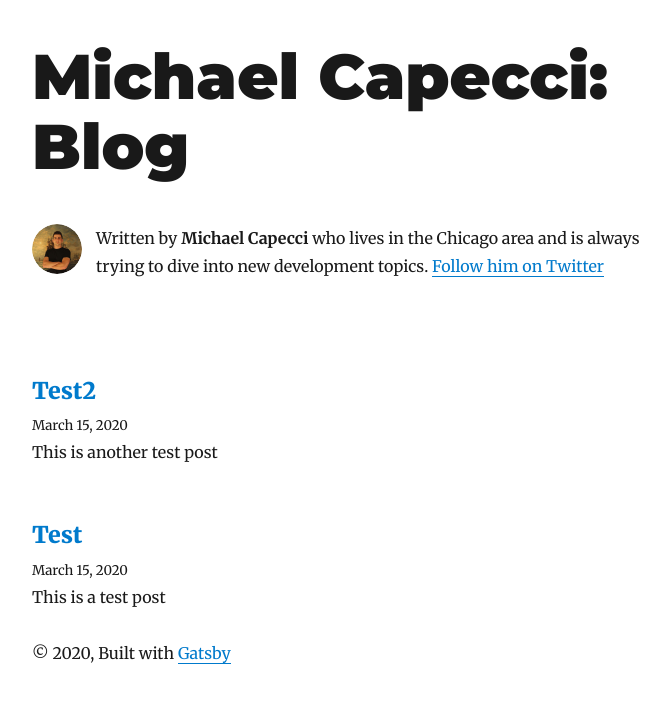
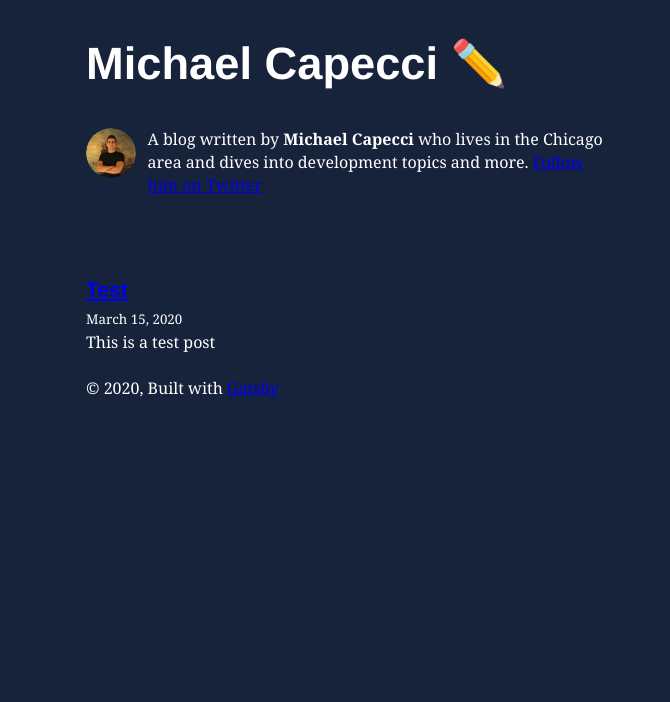
Before and after one commit to mjcapecci/blog, a Gatsby site: page / in a window 1280 px wide. Shown: the whole page, without its empty margins (293-963 px from the left). Built offline with nearby package versions, Linux system fonts and the light colour scheme; Gatsby itself is replaced by a stand-in of ours; some packages are replaced by stand-ins of ours.

Commit message:
adds dark theme and sets up titles and templates for production

```diff
--- a/content/blog/2020-03-15-test2.md
+++ /dev/null
@@ -1,10 +0,0 @@
----
-title: Test2
-date: 2020-03-15T22:43:51.937Z
-description: This is another test post
----
-## Testing!
-
-This is a test2 to see how thing's are going to work here.
-
-![Ruby from Ruby 2D](/img/ruby.png)
--- a/gatsby-browser.js
+++ b/gatsby-browser.js
@@ -3,3 +3,6 @@ import "typeface-montserrat"
 import "typeface-merriweather"
 
 import "prismjs/themes/prism.css"
+
+// global stylesheet
+import "./src/styles/app.scss"
--- a/gatsby-config.js
+++ b/gatsby-config.js
@@ -1,9 +1,9 @@
 module.exports = {
   siteMetadata: {
-    title: `Michael Capecci: Blog`,
+    title: `Michael Capecci ✏️`,
     author: {
       name: `Michael Capecci`,
-      summary: `who lives in the Chicago area and is always trying to dive into new development topics.`,
+      summary: `who lives in the Chicago area and dives into development topics and more.`,
     },
     description: `The blog of Michael Capecci.`,
     siteUrl: "https://optimistic-agnesi-270313.netlify.com/",
@@ -42,6 +42,7 @@ module.exports = {
               wrapperStyle: `margin-bottom: 1.0725rem`,
             },
           },
+          `gatsby-plugin-sass`,
           `gatsby-remark-prismjs`,
           `gatsby-plugin-netlify-cms`,
           `gatsby-remark-copy-linked-files`,
--- a/package.json
+++ b/package.json
@@ -11,6 +11,7 @@
     "gatsby-plugin-netlify-cms": "^4.1.41",
     "gatsby-plugin-offline": "^3.0.32",
     "gatsby-plugin-react-helmet": "^3.1.21",
+    "gatsby-plugin-sass": "^2.1.31",
     "gatsby-plugin-sharp": "^2.4.3",
     "gatsby-plugin-typography": "^2.3.21",
     "gatsby-remark-copy-linked-files": "^2.1.36",
@@ -22,6 +23,7 @@
     "gatsby-transformer-remark": "^2.6.48",
     "gatsby-transformer-sharp": "^2.3.13",
     "netlify-cms-app": "^2.11.29",
+    "node-sass": "^4.13.1",
     "prismjs": "^1.19.0",
     "react": "^16.12.0",
     "react-dom": "^16.12.0",
@@ -30,7 +32,7 @@
     "typeface-merriweather": "0.0.72",
     "typeface-montserrat": "0.0.75",
     "typography": "^0.16.19",
-    "typography-theme-wordpress-2016": "^0.16.19"
+    "typography-theme-funston": "^0.16.19"
   },
   "devDependencies": {
     "prettier": "^1.19.1"
--- a/src/components/bio.js
+++ b/src/components/bio.js
@@ -57,7 +57,7 @@ const Bio = () => {
         }}
       />
       <p>
-        Written by <strong>{author.name}</strong> {author.summary}
+        A blog written by <strong>{author.name}</strong> {author.summary}
         {` `}
         <a href={`https://twitter.com/${social.twitter}`}>
           Follow him on Twitter
--- /dev/null
+++ b/src/styles/app.scss
@@ -0,0 +1,8 @@
+body {
+  background: #17223b;
+  color: white;
+}
+
+a {
+  text-decoration: underline;
+}
--- a/src/utils/typography.js
+++ b/src/utils/typography.js
@@ -1,17 +1,7 @@
 import Typography from "typography"
-import Wordpress2016 from "typography-theme-wordpress-2016"
+import Funston from "typography-theme-funston"
 
-Wordpress2016.overrideThemeStyles = () => {
-  return {
-    "a.gatsby-resp-image-link": {
-      boxShadow: `none`,
-    },
-  }
-}
-
-delete Wordpress2016.googleFonts
-
-const typography = new Typography(Wordpress2016)
+const typography = new Typography(Funston)
 
 // Hot reload typography in development.
 if (process.env.NODE_ENV !== `production`) {
--- a/static/admin/config.yml
+++ b/static/admin/config.yml
@@ -10,7 +10,7 @@ collections:
     label: "Blog"
     folder: "content/blog"
     create: true
-    slug: "{{year}}-{{month}}-{{day}}-{{slug}}"
+    slug: "{{slug}}"
     editor:
       preview: false
     fields:
```
Also changed, not shown: content/blog/test.md (renamed from content/blog/2020-03-15-test.md), 1 other file.
